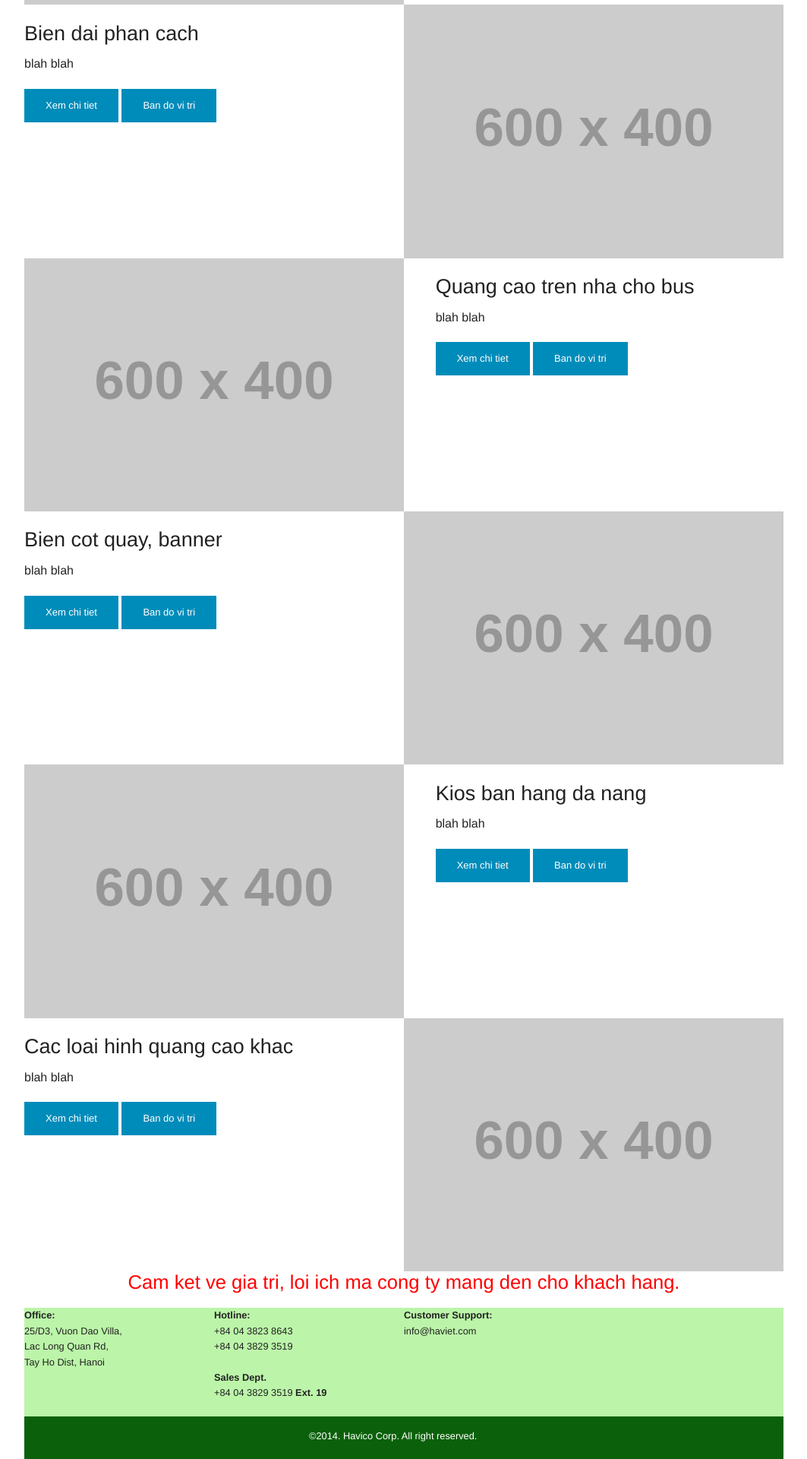
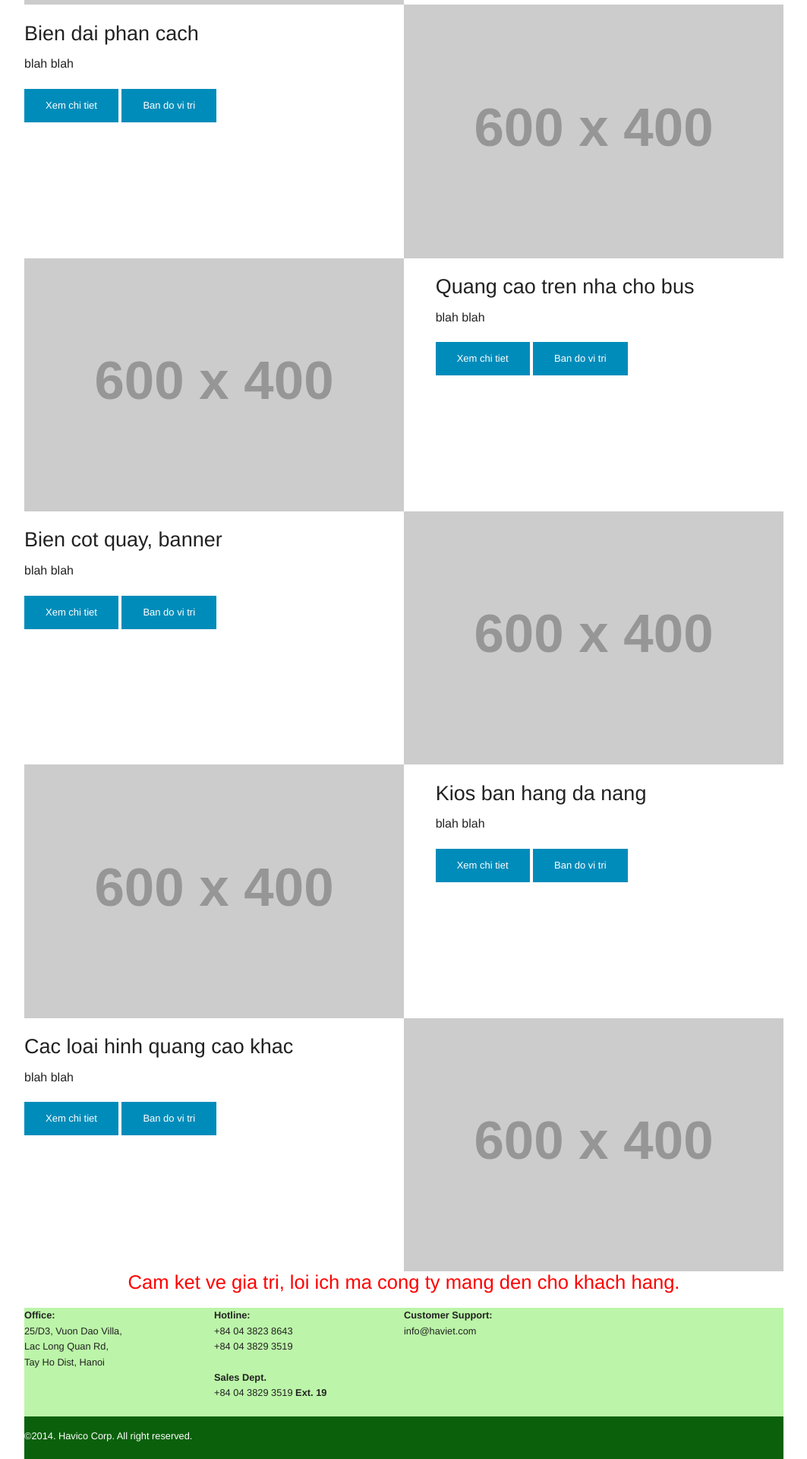
Before and after one commit to haviet/static-on-foundation, a Jekyll site: the page built from index.html, in a window 1280 px wide. Shown: the part 1045-2965 px from the top of the page at 76% size, without its empty margins (108-1171 px from the left). Built offline with Jekyll 4.4.1, drawn with Linux system fonts in a browser that asks for light colours.

Commit message:
Update footer.html

```diff
--- a/_includes/footer.html
+++ b/_includes/footer.html
@@ -24,9 +24,7 @@
 
 <footer>
 	<div class="row collapse dark-green-bg">
-		<div class="medium-3 columns small-centered">
-			<br><p class="footer-text">&copy;2014. Havico Corp. All right reserved.</p>
-		</div>
+		<br><p class="footer-text">&copy;2014. Havico Corp. All right reserved.</p>
 	</div>
 </footer>
 
```
